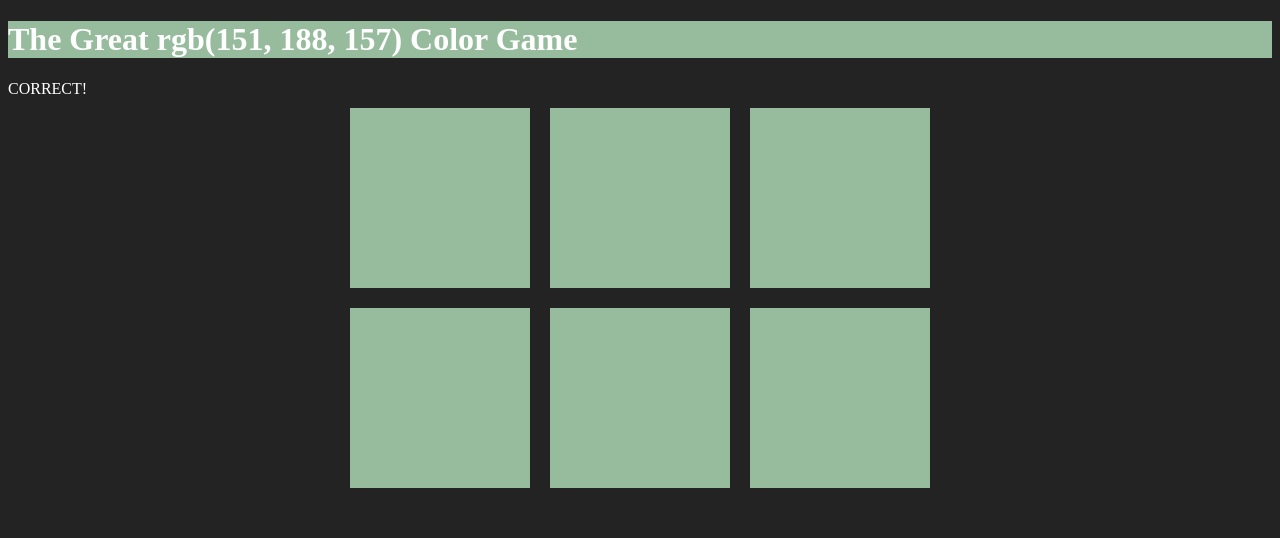
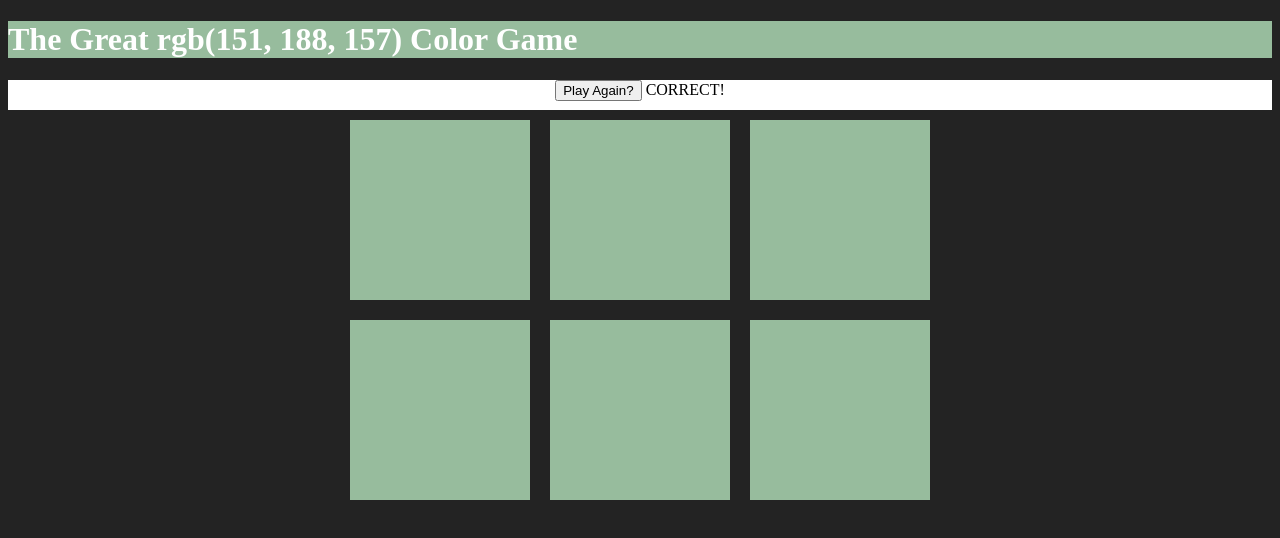
Before and after one commit to lucasfloro/rgb-game, a website: page colorGame.html in a window 1280 px wide. Both pictures are taken after a click on the element 439 px from the left and 179 px from the top of the page. Drawn offline with Linux system fonts and the light colour scheme.

Commit message:
Add button new_colors/play_again

```diff
--- a/colorGame.css
+++ b/colorGame.css
@@ -19,6 +19,9 @@ h1 {
     color: white;
 }
 
-span {
-    color: white;
+#stripe {
+    background-color: white;
+    height: 30px;
+    text-align: center;
+    color: black;
 }
--- a/colorGame.html
+++ b/colorGame.html
@@ -10,10 +10,9 @@
 <body>
     <h1>The Great <span id="colorDisplay">RGB</span> Color Game</h1>
 
-    <div>
-        <span id="message">
-
-        </span>
+    <div id="stripe">
+        <button id="reset">New Colors</button>
+        <span id="message"></span>
     </div>
     <div id="container">
         <div class="square"></div>
--- a/colorGame.js
+++ b/colorGame.js
@@ -5,8 +5,26 @@ let squares = document.querySelectorAll(".square");
 let colorDisplay = document.getElementById("colorDisplay");
 let messageDisplay = document.getElementById("message");
 let h1 = document.querySelector("h1");
+let resetButton = document.querySelector("#reset");
 
 colorDisplay.textContent = pickedColor;
+
+resetButton.addEventListener("click", function() {
+    resetButton.textContent = "New Colors";
+    // generate all new colors
+    colors = generateRandomColors(6);
+
+    // pick a new rando color from array
+    pickedColor = pickColor();
+
+    //chage colorDisplay to match picked color
+    colorDisplay.textContent = pickedColor;
+    h1.style.backgroundColor = "#232323";
+
+    for (let i = 0; i < squares.length; i++) {
+        squares[i].style.backgroundColor = colors[i];
+    }
+});
 
 for (let i = 0; i < squares.length; i++) {
     squares[i].style.backgroundColor = colors[i];
@@ -20,6 +38,7 @@ for (let i = 0; i < squares.length; i++) {
             messageDisplay.textContent = "CORRECT!";
             changeColors(clickedColor);
             h1.style.backgroundColor = clickedColor;
+            resetButton.textContent = "Play Again?";
         } else {
             this.style.backgroundColor = "#232323";
             messageDisplay.textContent = "Error! Try Again!";
```
